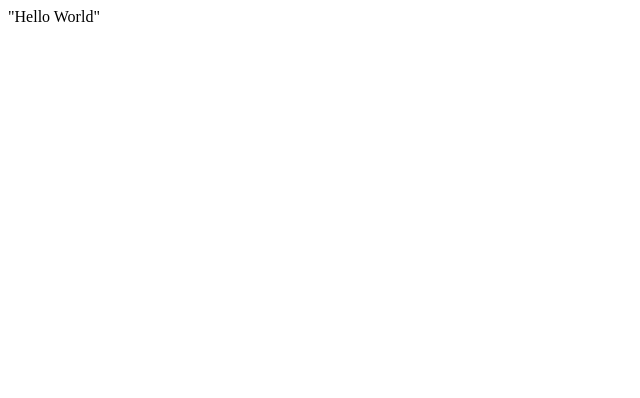
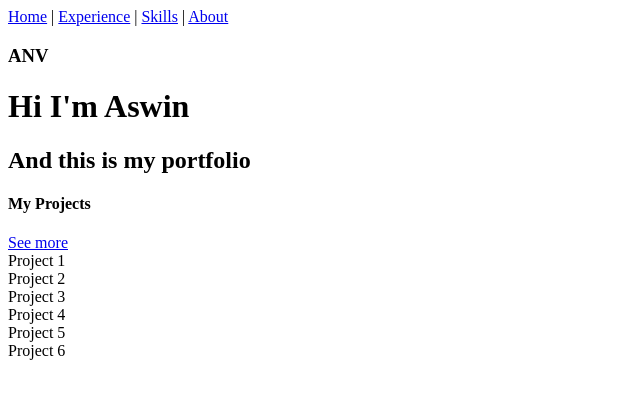
Before and after one commit to AswinNasiketh/AswinNasiketh.github.io, a plain HTML site: page index.html in a window 1280 px wide. Shown: the whole page, without its empty margins (0-640 px from the left). Drawn offline with Linux system fonts and the light colour scheme.

Commit message:
add initial home page structure

```diff
--- a/index.html
+++ b/index.html
@@ -3,12 +3,52 @@
 <head>
     <meta charset='utf-8'>
     <meta http-equiv='X-UA-Compatible' content='IE=edge'>
-    <title>Page Title</title>
+    <title>Portfolio Home</title>
     <meta name='viewport' content='width=device-width, initial-scale=1'>
     <!-- <link rel='stylesheet' type='text/css' media='screen' href='main.css'>
     <script src='main.js'></script> -->
 </head>
 <body>
-    "Hello World"
+    <nav>
+        <a href="#">Home</a> |
+        <a href="#">Experience</a> |
+        <a href="#">Skills</a> |
+        <a href="#">About</a>
+        <h3>ANV</h3>
+    </nav>
+
+    <h1>Hi I'm Aswin</h1>
+    <h2>And this is my portfolio</h2>
+
+    <h4>My Projects</h4>
+    <a href="#">See more</a>
+    <div id = "projects-container">
+        <div id = "carousel-container">
+            <div class = "project-card">
+                Project 1
+            </div>
+
+            <div class = "project-card">
+                Project 2
+            </div>
+
+            <div class = "project-card">
+                Project 3
+            </div>
+
+            <div class = "project-card">
+                Project 4
+            </div>
+
+            <div class = "project-card">
+                Project 5
+            </div>
+
+            <div class = "project-card">
+                Project 6
+            </div>
+
+        </div>
+    </div>
 </body>
 </html>
```
